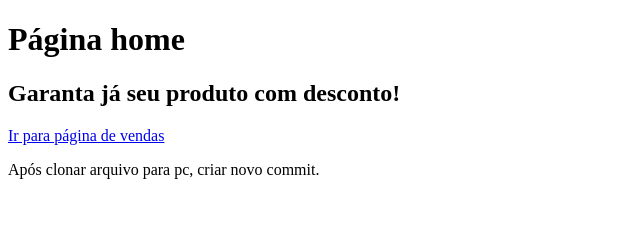
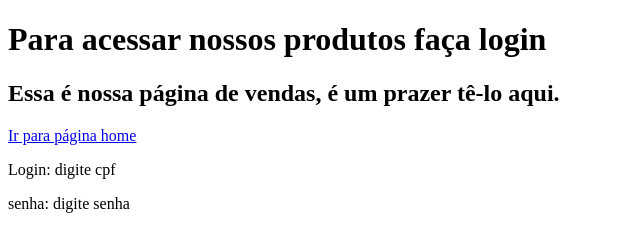
Before and after one commit to adrianodrico/sitedevendasdev, a plain HTML site: page login.html in a window 1280 px wide. Shown: the whole page, without its empty margins (0-640 px from the left). Drawn offline with Linux system fonts and the light colour scheme.

Commit message:
página de login

```diff
--- a/index.html
+++ b/login.html
@@ -3,13 +3,13 @@
 <head>
     <meta charset="UTF-8">
     <meta name="viewport" content="width=device-width, initial-scale=1.0">
-    <title>Document</title>
+    <title>Dev</title>
 </head>
 <body>
-   <h1>Página home</h1>
-   <h2>Garanta já seu produto com desconto!</h2>
-   <a href="vendas.html">Ir para página de vendas</a>
-   <p>Após clonar arquivo para pc, criar novo commit.</p>
-
+   <h1>Para acessar nossos produtos faça login</h1>
+   <h2>Essa é nossa página de vendas, é um prazer tê-lo aqui.</h2>
+   <a href="index.html">Ir para página home</a>
+   <p>Login: digite cpf</p>
+   <p>senha: digite senha</p>
 </body>
 </html>
```
